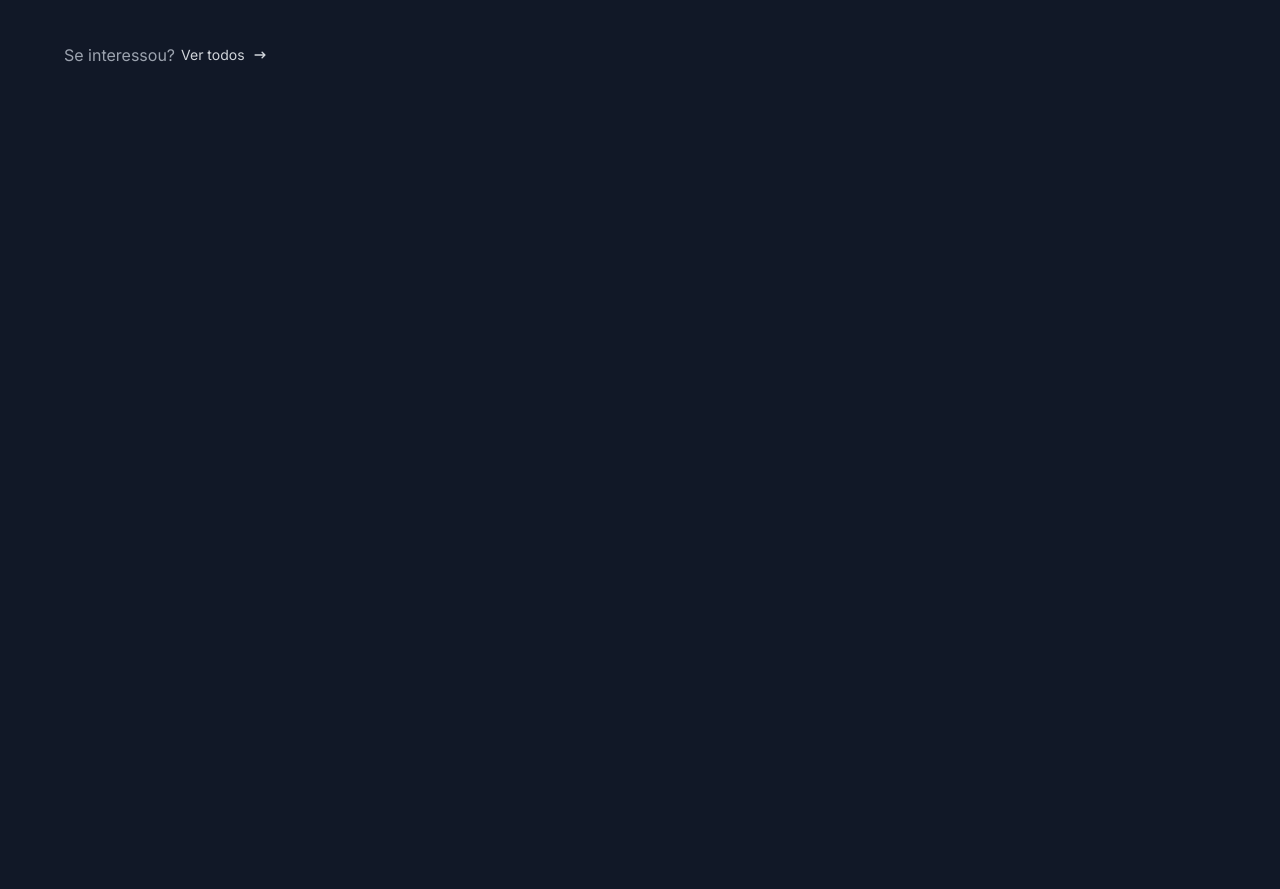
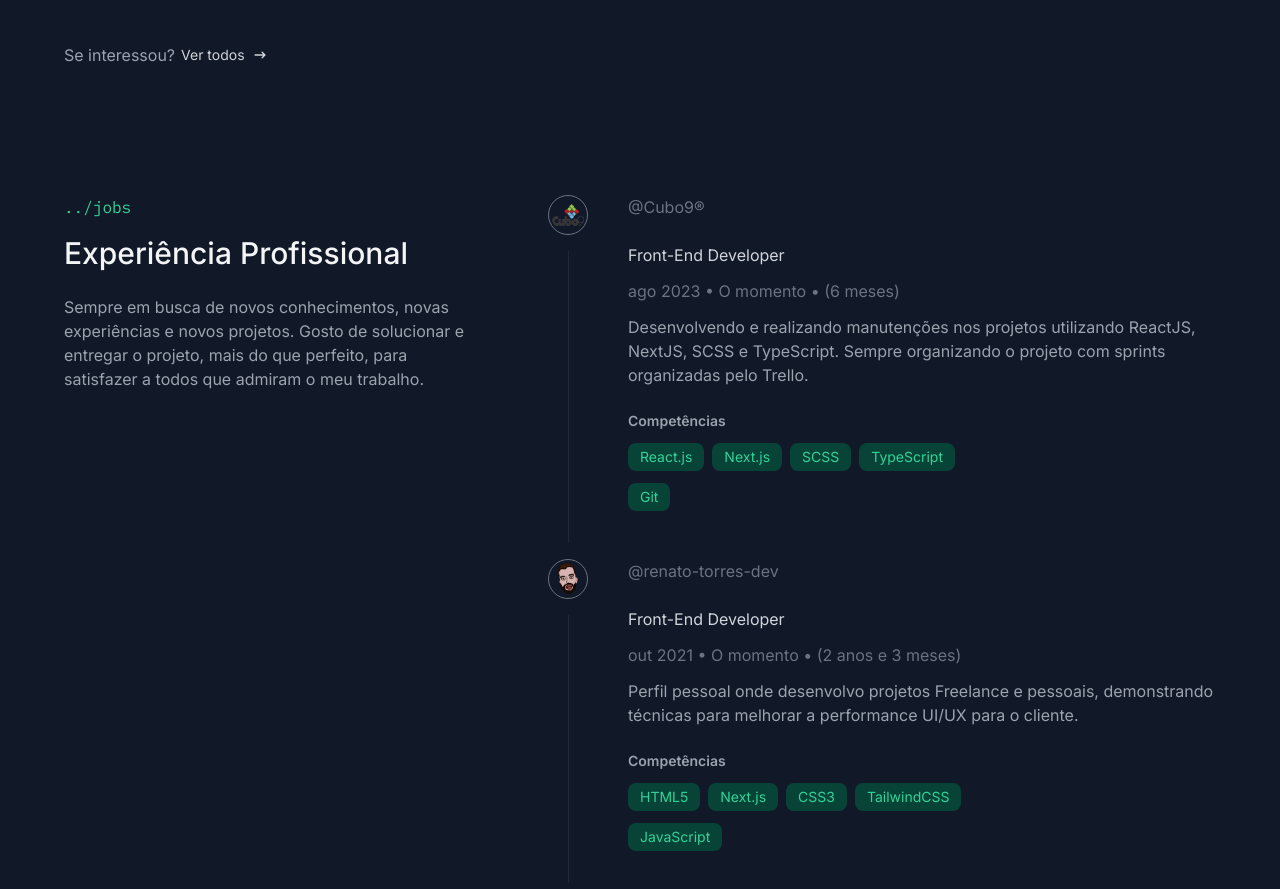
Before and after one commit to Renato-Torres-Dev/projectzero0, a Next.js app: page / in a window 1280 px wide. Shown: the part 2720-3609 px from the top of the page. Before the commit the page ends 2851 px from the top, so only its background shows below. Built offline with nearby package versions, Linux system fonts and the light colour scheme.

Commit message:
experiencias profissionais

```diff
--- /dev/null
+++ b/app/components/pages/home/work-experience/experience-item.tsx
@@ -0,0 +1,69 @@
+import { TechBadge } from "@/app/components/tech-badge"
+import Image from "next/image"
+
+type ExpInfoProps = {
+  img_src: string,
+    link: string,
+    text_link: string,
+    area: string,
+    tempo: string,
+    desc: string,
+    tech: {
+      tech1: string,
+      tech2: string,
+      tech3: string,
+      tech4: string,
+      tech5: string,
+    },
+}
+
+export const ExperienceItem = ({ img_src, link, text_link, area, tempo, desc, tech }: ExpInfoProps) => {
+  return (
+    <div className="grid grid-cols-[40px,1fr] gap-4 md:gap-10">
+      <div className="flex flex-col items-center gap-4">
+        <div className="rounded-full border border-gray-500 p-0.5">
+          <Image
+            src={img_src}
+            width={40}
+            height={40}
+            className="rounded-full"
+            alt="Logo Cubo9"
+          />
+        </div>
+
+        <div className="h-full w-[1px] bg-gray-800"/>
+      </div>
+
+      <div>
+        <div className="flex flex-col text-sm sm:text-base">
+          <a
+            href={link}
+            target="_blank"
+            className="text-gray-500 hover:text-emerald-500 transition-colors"
+          >
+            {text_link}
+          </a>
+          <h4 className="text-gray-300 mb-3 mt-6">
+            {area}
+          </h4>
+          <span className="text-gray-500 mb-3">
+            {tempo}
+          </span>
+          <p className="text-gray-400">
+            {desc}
+          </p>
+
+          <p className="text-gray-400 text-sm mb-3 mt-6 font-semibold">Competências</p>
+
+          <div className="flex gap-x-2 gap-y-3 flex-wrap lg:max-w-[350px] mb-8">
+            <TechBadge name={tech.tech1}/>
+            <TechBadge name={tech.tech2}/>
+            <TechBadge name={tech.tech3}/>
+            <TechBadge name={tech.tech4}/>
+            <TechBadge name={tech.tech5}/>
+          </div>
+        </div>
+      </div>
+    </div>
+  )
+}
--- /dev/null
+++ b/app/components/pages/home/work-experience/index.tsx
@@ -0,0 +1,62 @@
+import { SectionTitle } from "@/app/components/section-title"
+import { ExperienceItem } from "./experience-item"
+
+const ExpInfo = [
+  {
+    img_src: "/images/cubo9.png",
+    link: "https://www.linkedin.com/company/cubo9/",
+    text_link: "@Cubo9®",
+    area: "Front-End Developer",
+    tempo: "ago 2023 • O momento • (6 meses)",
+    desc: "Desenvolvendo e realizando manutenções nos projetos utilizando ReactJS, NextJS, SCSS e TypeScript. Sempre organizando o projeto com sprints organizadas pelo Trello.",
+    tech: {
+      tech1: "React.js",
+      tech2: "Next.js",
+      tech3: "SCSS",
+      tech4: "TypeScript",
+      tech5: "Git",
+    },
+  },
+  {
+    img_src: "/images/renatoTorres.png",
+    link: "https://www.linkedin.com/in/renato-torres-dev/",
+    text_link: "@renato-torres-dev",
+    area: "Front-End Developer",
+    tempo: "out 2021 • O momento • (2 anos e 3 meses)",
+    desc: "Perfil pessoal onde desenvolvo projetos Freelance e pessoais, demonstrando técnicas para melhorar a performance UI/UX para o cliente.",
+    tech: {
+      tech1: "HTML5",
+      tech2: "Next.js",
+      tech3: "CSS3",
+      tech4: "TailwindCSS",
+      tech5: "JavaScript",
+    },
+  },
+]
+
+export const WorkExperience = () => {
+  return (
+    <section className="container py-16 flex gap-16">
+      <div className="max-w-[420px]">
+        <SectionTitle subtitle="jobs" title="Experiência Profissional" />
+        <p className="text-gray-400 mt-6">
+          Sempre em busca de novos conhecimentos, novas experiências e novos projetos. Gosto de solucionar e entregar o projeto, mais do que perfeito, para satisfazer a todos que admiram o meu trabalho.
+        </p>
+      </div>
+
+      <div className="flex flex-col gap-4">
+        {ExpInfo.map(( info, index) => (
+          <ExperienceItem
+            img_src={info.img_src}
+            link={info.link}
+            text_link={info.text_link}
+            area={info.area}
+            tempo={info.tempo}
+            desc={info.desc}
+            tech={info.tech}
+          />
+        ))}
+      </div>
+    </section>
+  )
+}
--- a/app/page.tsx
+++ b/app/page.tsx
@@ -1,6 +1,7 @@
 import { HeroSection } from "./components/pages/home/hero-section";
 import { HighLightedProjects } from "./components/pages/home/highlighted-projects";
 import { KnowTechs } from "./components/pages/home/know-techs";
+import { WorkExperience } from "./components/pages/home/work-experience";
 
 export default async function Home() {
   return (
@@ -8,6 +9,7 @@ export default async function Home() {
       <HeroSection />
       <KnowTechs />
       <HighLightedProjects />
+      <WorkExperience />
     </>
   )
 }
```
Also changed, not shown: public/images/cubo9.png (added), public/images/renatoTorres.png (added).
